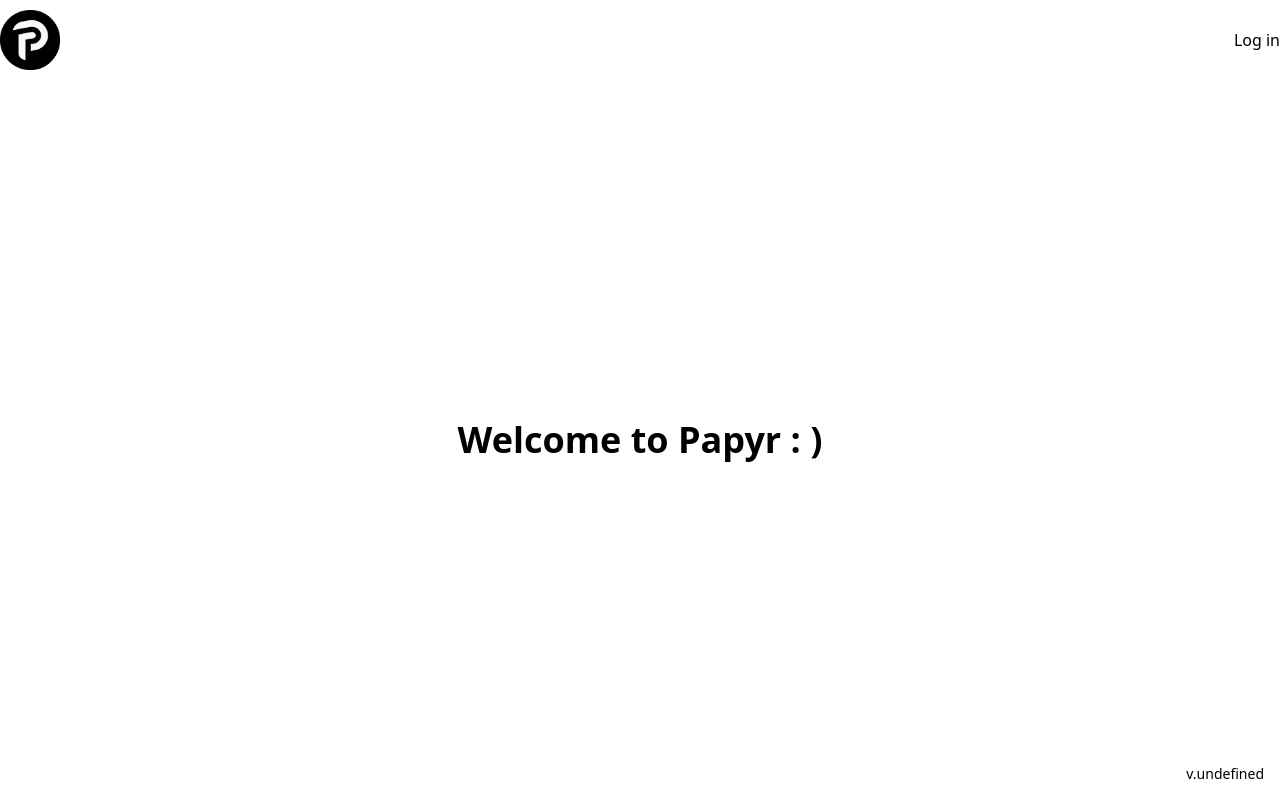
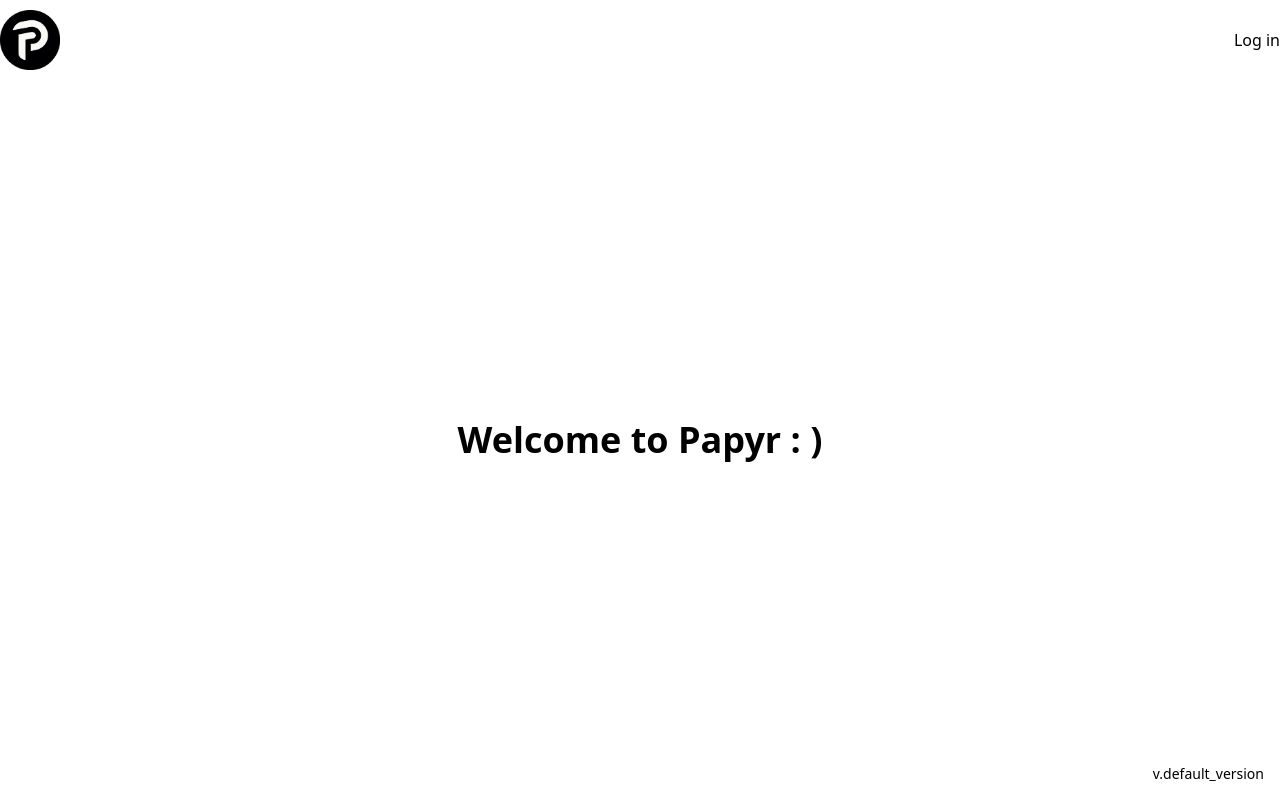
Before and after one commit to papyr-app/frontend, a SvelteKit app: page / in a window 1280 px wide. Built offline with nearby package versions, Linux system fonts and the light colour scheme; no server answers.

Commit message:
Added link to register page and fixed defaulting app version

```diff
--- a/src/routes/(header)/+page.svelte
+++ b/src/routes/(header)/+page.svelte
@@ -1,5 +1,5 @@
 <script lang="ts">
-    import { PUBLIC_APP_VERSION } from '$env/static/public';
+    const appVersion = import.meta.env.PUBLIC_APP_VERSION || 'default_version';
 </script>
 
 <div class="container mx-auto flex-grow flex justify-center items-center">
@@ -7,5 +7,5 @@
 </div>
 
 <div class="fixed bottom-4 right-4 text-sm">
-    <p>v.{PUBLIC_APP_VERSION}</p>
+    <p>v.{appVersion}</p>
 </div>
--- a/src/routes/(header)/login/+page.svelte
+++ b/src/routes/(header)/login/+page.svelte
@@ -32,6 +32,10 @@
 		<button class="border-black border-2 rounded-md my-2 w-16" type="submit">Log in</button>
 	</form>
 
+    <a href="/register" class="hover:underline">
+        Register
+    </a>
+
 	{#if form?.incorrect}
 		<p class="text-red-500">Invalid credentials</p>
 	{/if}
```
